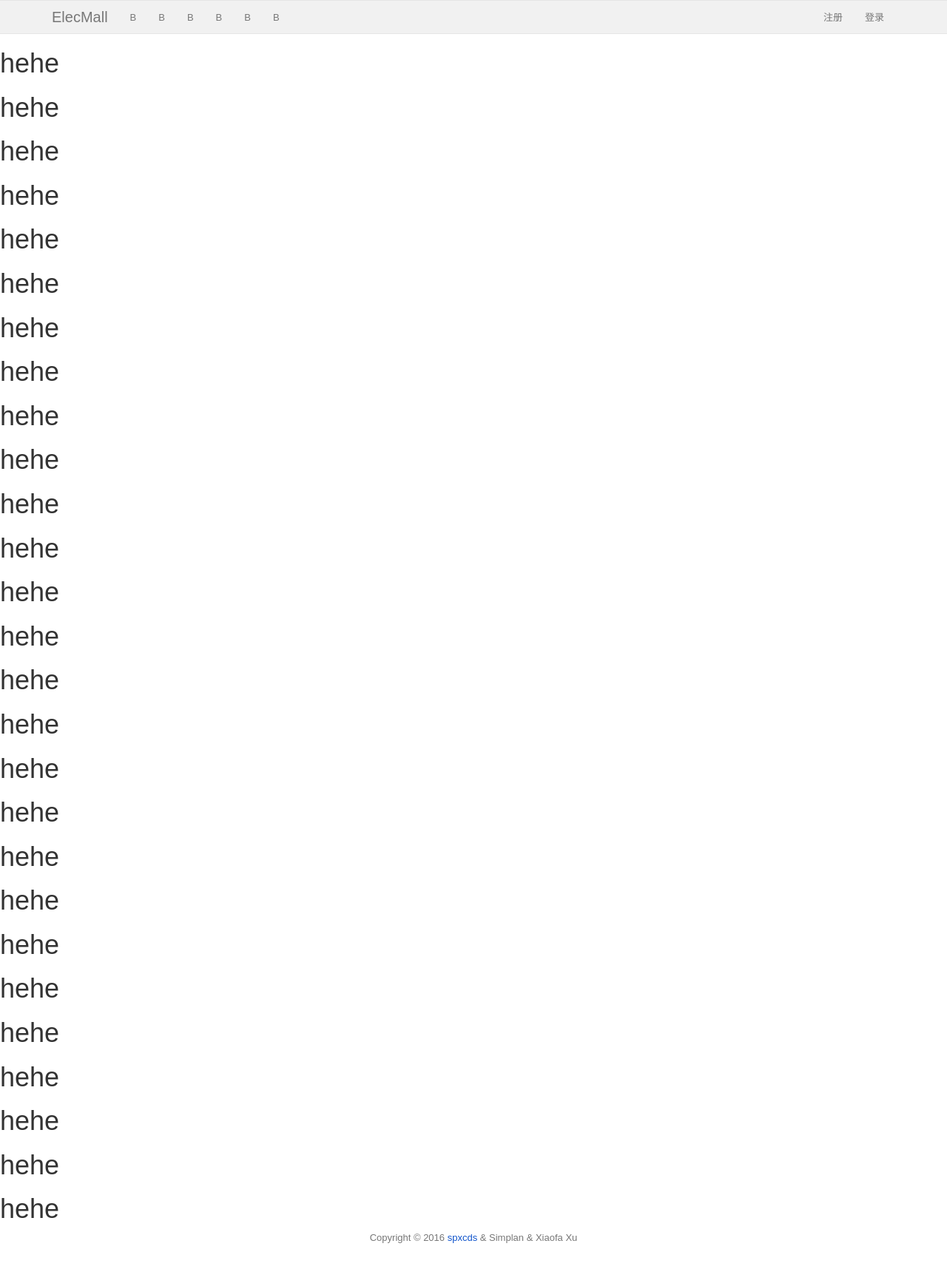
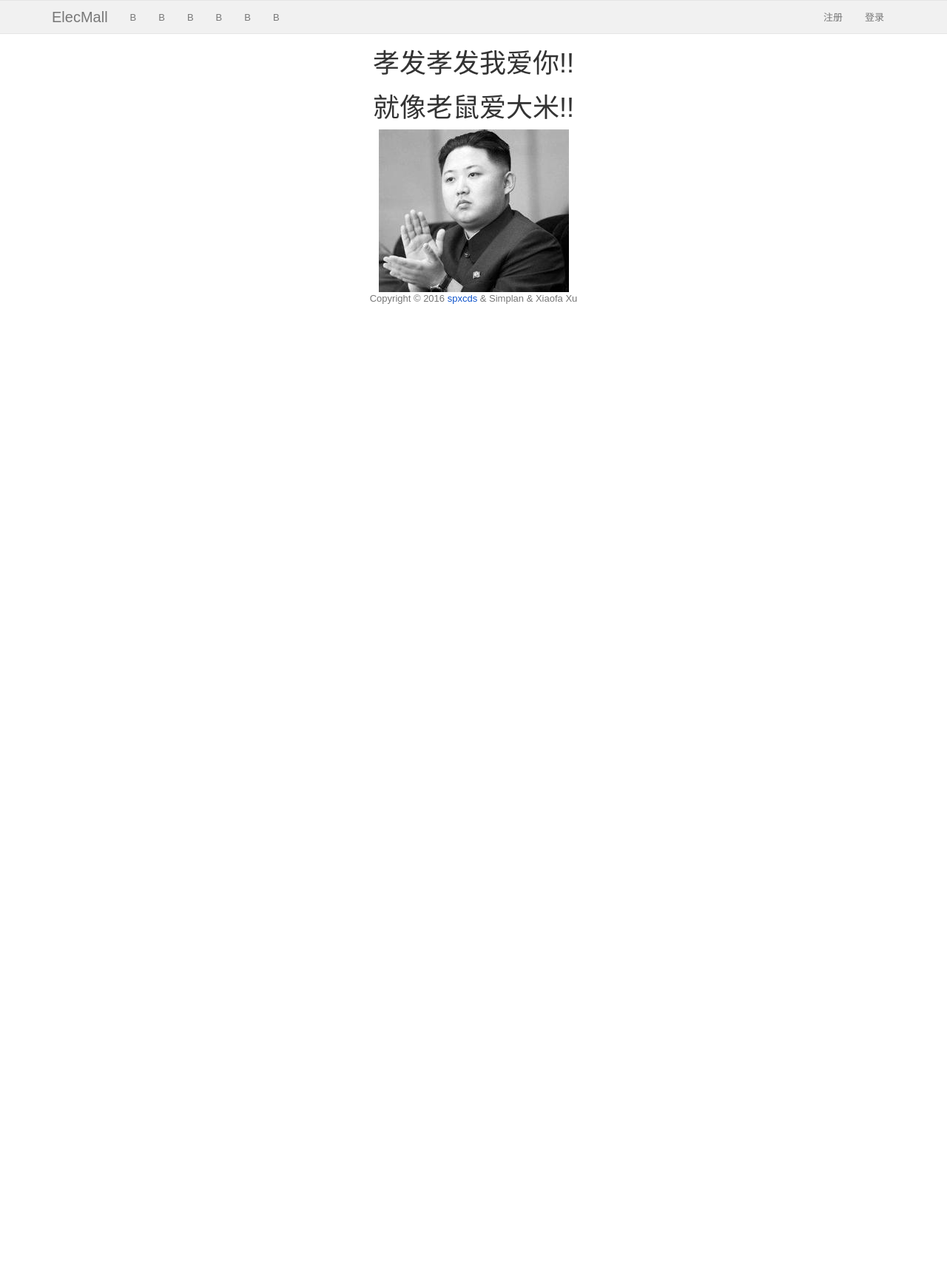
Before and after one commit to spxcds/ElecMall, a Django app: page / in a window 1280 px wide. Shown: the top 1716 px of the page at 74% size. After the commit the page ends 411 px from the top, so only its background shows below. Run offline with Django 3.2, Linux system fonts and the light colour scheme; data that the repository does not hold is empty; some libraries are stand-ins or nearby versions.

Commit message:
增加首页图片以及404和500返回页面

```diff
--- a/ElecMall/views.py
+++ b/ElecMall/views.py
@@ -1,4 +1,5 @@
 from __future__ import unicode_literals
+
 from django.shortcuts import render
 from django.core.exceptions import ObjectDoesNotExist
 
--- /dev/null
+++ b/templates/404.html
@@ -0,0 +1,5 @@
+{% extends 'base.html' %}
+
+{% block body %}
+    <h1>404</h1>
+{% endblock %}
--- /dev/null
+++ b/templates/500.html
@@ -0,0 +1,5 @@
+{% extends 'base.html' %}
+
+{% block body %}
+    <h1>500</h1>
+{% endblock %}
--- a/templates/ElecMall/index.html
+++ b/templates/ElecMall/index.html
@@ -1,31 +1,9 @@
 {% extends "base.html" %}
 
 {% block body %}
-    <h1>hehe</h1>
-    <h1>hehe</h1>
-    <h1>hehe</h1>
-    <h1>hehe</h1>
-    <h1>hehe</h1>
-    <h1>hehe</h1>
-    <h1>hehe</h1>
-    <h1>hehe</h1>
-    <h1>hehe</h1>
-    <h1>hehe</h1>
-    <h1>hehe</h1>
-    <h1>hehe</h1>
-    <h1>hehe</h1>
-    <h1>hehe</h1>
-    <h1>hehe</h1>
-    <h1>hehe</h1>
-    <h1>hehe</h1>
-    <h1>hehe</h1>
-    <h1>hehe</h1>
-    <h1>hehe</h1>
-    <h1>hehe</h1>
-    <h1>hehe</h1>
-    <h1>hehe</h1>
-    <h1>hehe</h1>
-    <h1>hehe</h1>
-    <h1>hehe</h1>
-    <h1>hehe</h1>
+<center>
+<h1>孝发孝发我爱你!!</h1>
+<h1>就像老鼠爱大米!!</h1>
+<img src='/static/img/jze.jpg' />
+</center>
 {% endblock %}
```
Also changed, not shown: templates/account/settings.html (+24 -24 lines), static/img/jze.jpg (added).
